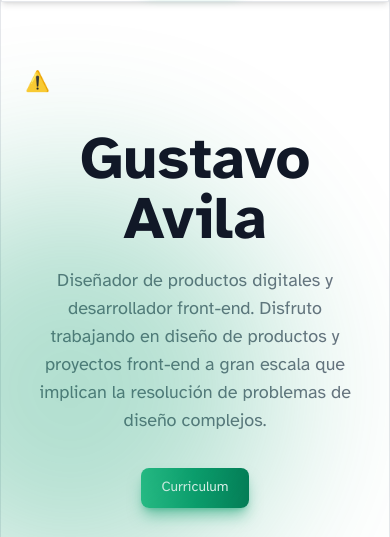
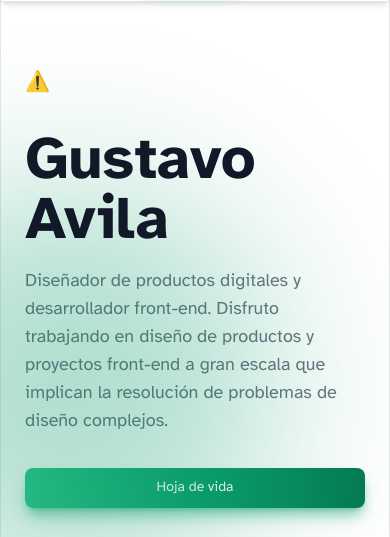
Before and after one commit to tavoavilaa/avilagustavo.com, an Astro site: page / in a window 390 px wide. Shown: the part 89-626 px from the top of the page. Built offline with nearby package versions, Linux system fonts and the light colour scheme; Astro itself is replaced by a stand-in of ours; no server answers.

Commit message:
hero fix

```diff
--- a/src/pages/index.astro
+++ b/src/pages/index.astro
@@ -32,11 +32,11 @@ const projects = (await getCollection('proyectos')).sort(
     <lottie-player src="https://lottie.host/00fa0de4-fd1e-4659-a703-ccde2985c638/aXUdaJRt1O.json" background="transparent" speed="1" style="width: 100%;" loop autoplay></lottie-player>
           </div>
           <div class="lg:order-first lg:row-span-2 lg:mt-32">
-            <h1 class="text-6xl relative z-10 font-bold text-gray-900 dark:text-gray-50 text-center  md:text-left block  pb-2 px-18 md:px-0">
+            <h1 class="text-6xl relative z-10 font-bold text-gray-900 dark:text-gray-50   md:text-left block  pb-2 px-18 md:px-0">
               Gustavo Avila
             </h1>
             <div class="mt-2 text-base leading-8 text-gray-600 dark:text-white">
-              <p class="text-lg font-normal text-gray-500 dark:text-gray-200 text-center md:text-left">
+              <p class="text-lg font-normal text-gray-500 dark:text-gray-200">
                 Diseñador de productos digitales y desarrollador front-end. Disfruto trabajando en diseño de productos y proyectos front-end a gran escala que implican la resolución de problemas de diseño complejos.
               </p>
 
@@ -44,7 +44,7 @@ const projects = (await getCollection('proyectos')).sort(
 
             <div class="rrss flex flex-col md:flex-row gap-6 items-center mt-8">
               <a href="https://drive.google.com/file/d/1BTQDU4dJhR8Ny2_GVVyHYAVeucRjaSaG/view?usp=sharing"
-              target="_blank" type="button" class="transition-all duration-75 delay-0 ease-in-out text-white bg-gradient-to-r from-green-400 via-green-500 to-green-600 hover:bg-gradient-to-br focus:ring-4 focus:outline-none focus:ring-green-300 dark:focus:ring-green-800 shadow-lg shadow-green-500/50 dark:shadow-lg dark:shadow-green-800/80 font-medium rounded-lg text-sm px-5 py-2.5 text-center">Curriculum</a>
+              target="_blank" type="button" class="transition-all w-full md:w-32 duration-75 delay-0 ease-in-out text-white bg-gradient-to-r from-green-400 via-green-500 to-green-600 hover:bg-gradient-to-br focus:ring-4 focus:outline-none focus:ring-green-300 dark:focus:ring-green-800 shadow-lg shadow-green-500/50 dark:shadow-lg dark:shadow-green-800/80 font-medium rounded-lg text-sm px-5 py-2.5 text-center">Hoja de vida</a>
 
               <div class="flex gap-6 mt-2">
                 <a class="flex gap-2" href="https://github.com/tavoavilaa" target="_blank">
```
